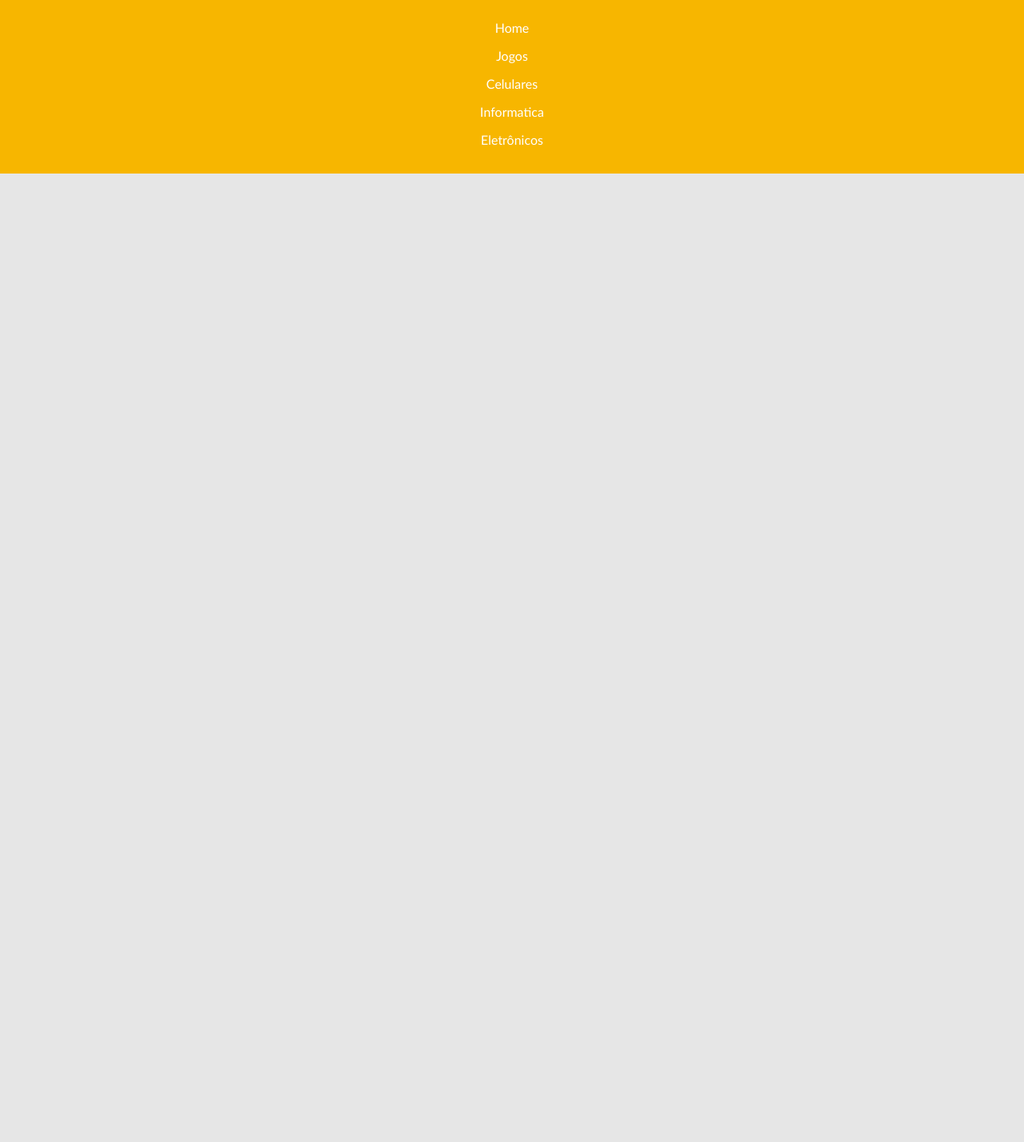
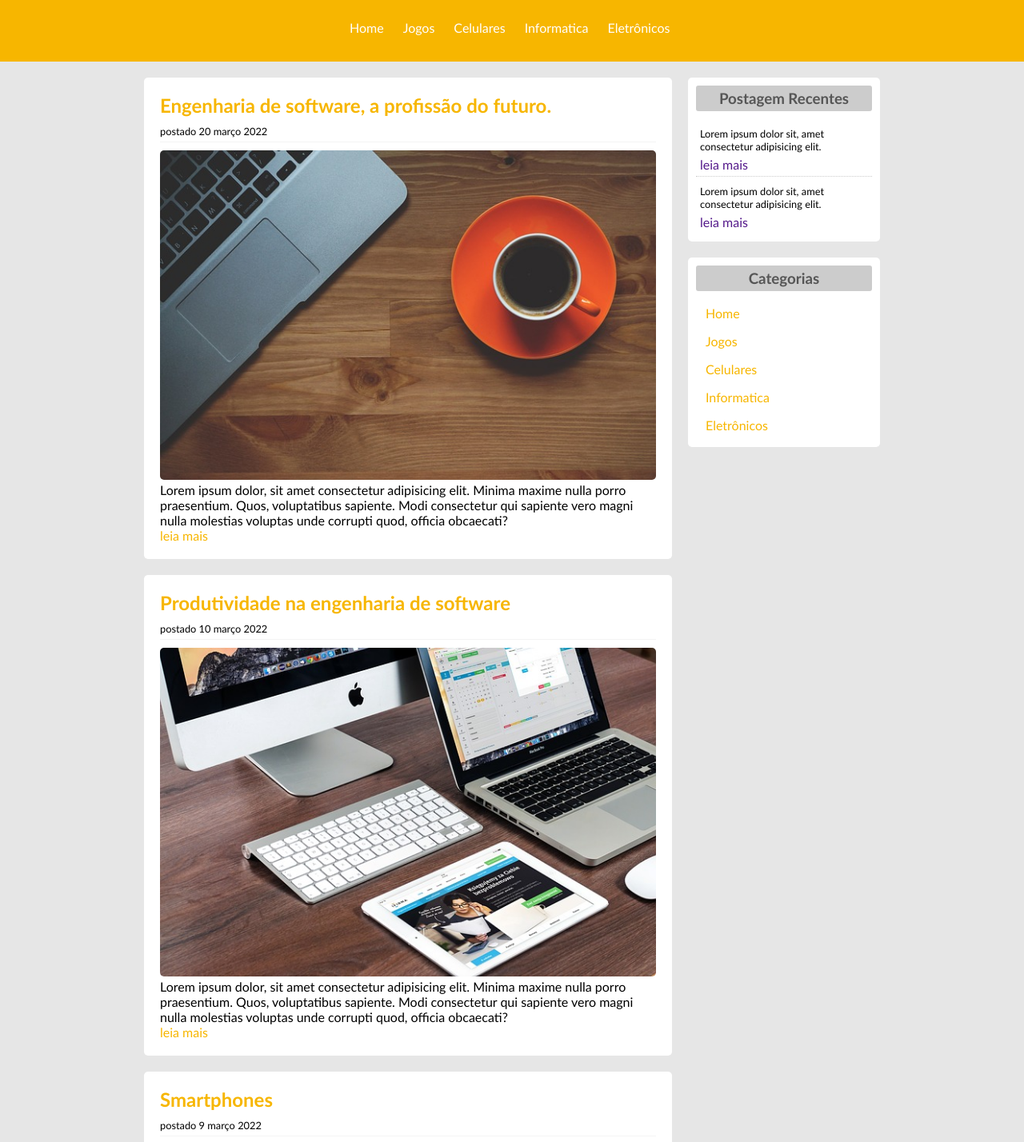
Before and after one commit to LuizFernandoDeveloper/TecBlog, a plain HTML site: page index.html in a window 1280 px wide. Shown: the part 76-1504 px from the top of the page at 80% size. Before the commit the page ends 800 px from the top, so only its background shows below. Drawn offline with Linux system fonts and the light colour scheme.

Commit message:
section post and side area finish

```diff
--- a/index.html
+++ b/index.html
@@ -7,7 +7,8 @@
     <link rel="stylesheet" href="./src/styles/config/reset.css">
     <link rel="stylesheet" href="./src/styles/main.css">
     <link rel="stylesheet" href="./src/styles/header.css">
-    <script type="module" src="./src/script/main.js"></script>
+    <link rel="stylesheet" href="./src/styles/main-content.css">
+    <link rel="stylesheet" href="./src/styles/footer.css">
     <title>TecBlog</title>
 </head>
 <body>
@@ -22,9 +23,102 @@
             <a href="">Informatica</a>
             <a href="">Eletrônicos</a>
         </nav>
-
-        <button onclick="clickMenuButton()" class="header__button-mobile"type="button" title="menu"></button>
+        <button class="header__button-mobile"type="button" title="menu"></button>
     </header>
+    <main class="main-content">
+        <article class="main-content__container" title="post do site">
+            <section class="main-content__container__posts">
+                <section class="main-content__container__posts__post">
+                    <h2>Engenharia de software, a profissão do futuro.</h2>
+                    <span>postado 20 março 2022</span>
+                    <img src="./src/images/imagem1.jpg" alt="um notebook e um café">
+                    <p>
+                        Lorem ipsum dolor, sit amet consectetur adipisicing elit.
+                        Minima maxime nulla porro praesentium. Quos, voluptatibus
+                        sapiente. Modi consectetur qui sapiente vero magni nulla
+                        molestias voluptas unde corrupti quod, officia obcaecati?
+                    </p>
+                    <a href="">leia mais</a>
+                </section>
+                <section class="main-content__container__posts__post">
+                    <h2>Produtividade na engenharia de software</h2>
+                    <span>postado 10 março 2022</span>
+                    <img src="./src/images/imagem2.jpg" alt="um notebook e um café">
+                    <p>
+                        Lorem ipsum dolor, sit amet consectetur adipisicing elit.
+                        Minima maxime nulla porro praesentium. Quos, voluptatibus
+                        sapiente. Modi consectetur qui sapiente vero magni nulla
+                        molestias voluptas unde corrupti quod, officia obcaecati?
+                    </p>
+                    <a href="">leia mais</a>
+                </section>
+                <section class="main-content__container__posts__post">
+                    <h2>Smartphones</h2>
+                    <span>postado 9 março 2022</span>
+                    <img src="./src/images/imagem3.jpg" alt="um notebook e um café">
+                    <p>
+                        Lorem ipsum dolor, sit amet consectetur adipisicing elit.
+                        Minima maxime nulla porro praesentium. Quos, voluptatibus
+                        sapiente. Modi consectetur qui sapiente vero magni nulla
+                        molestias voluptas unde corrupti quod, officia obcaecati?
+                    </p>
+                    <a href="">leia mais</a>
+                </section>
+                <section class="main-content__container__posts__post">
+                    <h2>Como as redes sociais impactam seus negocios</h2>
+                    <span>postado 5 março 2022</span>
+                    <img src="./src/images/imagem4.jpg" alt="um notebook e um café">
+                    <p>
+                        Lorem ipsum dolor, sit amet consectetur adipisicing elit.
+                        Minima maxime nulla porro praesentium. Quos, voluptatibus
+                        sapiente. Modi consectetur qui sapiente vero magni nulla
+                        molestias voluptas unde corrupti quod, officia obcaecati?
+                    </p>
+                    <a href="">leia mais</a>
+                </section>
+                <section class="main-content__container__posts__post">
+                    <h2>carros e a tecnologia presente neles</h2>
+                    <span>postado 3 março 2022</span>
+                    <img src="./src/images/imagem5.jpg" alt="carro e tecnologia">
+                    <p>
+                        Lorem ipsum dolor, sit amet consectetur adipisicing elit.
+                        Minima maxime nulla porro praesentium. Quos, voluptatibus
+                        sapiente. Modi consectetur qui sapiente vero magni nulla
+                        molestias voluptas unde corrupti quod, officia obcaecati?
+                    </p>
+                    <a href="">leia mais</a>
+                </section>
+            </section>
+            <aside class="main-content__container__side-area">
+                <section class="main-content__container__side-area__content">
+                    <h3 class="title">Postagem Recentes</h3>
+                    <div class="post">
+                        <p class="text">
+                            Lorem ipsum dolor sit, amet consectetur adipisicing elit.
+                        </p>
+                        <a href="" class="link">leia mais</a>
+                    </div>
+                    <div class="post">
+                        <p class="text">
+                            Lorem ipsum dolor sit, amet consectetur adipisicing elit.
+                        </p>
+                        <a href="" class="link">leia mais</a>
+                    </div>
+                </section>
+                <nav class="main-content__container__side-area__nav">
+                    <h3 class="title">Categorias</h3>
+                    <a href="">Home</a>
+                    <a href="">Jogos</a>
+                    <a href="">Celulares</a>
+                    <a href="">Informatica</a>
+                    <a href="">Eletrônicos</a>
+                </nav>
+            </aside>
+        </article>
+    </main>
+    <footer class="footer">
+        <h1 class="title">Tec<span>Blog</span></h1>
+    </footer>
     <script type="module" src="./src/script/main.js"></script>
 </body>
 </html>
--- a/src/script/main.js
+++ b/src/script/main.js
@@ -1,5 +1,7 @@
 import menuButton from "./module/menu.js";
 
-function clickMenuButton(){
+const buttonMenu = document.querySelector('.header__button-mobile');
+
+buttonMenu.addEventListener('click',function(){
     menuButton();
-}
+});
--- a/src/script/module/menu.js
+++ b/src/script/module/menu.js
@@ -1,13 +1,11 @@
+
 export default function menuButton(){
     const nav = document.querySelector('.header__nav');
-    let parameter = false;
 
-    if(parameter == false){
+    if(nav.classList.length == 1){
         nav.classList.add('header__nav--is-active');
-        parameter = true;
     }
     else{
         nav.classList.remove('header__nav--is-active');
-        parameter = false;
     }
 }
--- /dev/null
+++ b/src/styles/footer.css
@@ -0,0 +1,17 @@
+.footer{
+    max-width: 100vw;
+    width: 100%;
+    background-color:#f7b600;
+    padding: 20px 0;
+    margin: 0 auto;
+}
+
+.footer .title{
+    text-align: center;
+    font-weight: 400;
+    color: #4e4e4e;
+}
+
+.footer .title span{
+    color: white
+}
--- a/src/styles/header.css
+++ b/src/styles/header.css
@@ -34,11 +34,18 @@
     background-color: white;
 }
 
+.header__nav{
+    display: flex;
+    position: initial;
+    max-width: 430px;
+    margin: 0 auto;
+}
+
 .header__nav--is-active{
     transition: width 1s ease;
-    padding: 10px;
-    width: auto;
+    width:100% !important;
 }
+
 .header__button-mobile{
     display:none;
     width: 40px;
@@ -50,21 +57,25 @@
     background-size: cover;
 }
 
-
 @media(max-width: 640px){
     .header__nav{
-        padding: 0;
-        max-width: 30vw;
-        width: 0px;
+        padding: 10px 0;
+        max-width: 40vw;
+        width: 0;
         overflow: hidden;
         position: absolute;
         margin-left: -15px;
         margin-top:59px;
         display: block;
-        text-align: left;
         border-radius:  0  0 5px 0 ;
         background-color: #efd796;
+        transition: width 1s ease;
     }
+
+    .header__nav a{
+        margin: 0 10px;
+    }
+
     .header__button-mobile{
         display: initial;
     }
--- /dev/null
+++ b/src/styles/main-content.css
@@ -0,0 +1,143 @@
+.main-content{
+    background-color: transparent;
+    max-width: 920px;
+    width: 100%;
+    margin: 0 auto;
+}
+
+@media(max-width: 768px){
+    .main-content{
+        max-width: 90vw;
+    }
+}
+
+.main-content__container{
+    width: 100%;
+    height: 100%;
+    display: flex;
+    gap: 20px;
+}
+
+.main-content__container__posts{
+    max-width: 660px;
+    width: 100%;
+}
+
+@media(max-width: 768px){
+    .main-content__container__posts{
+        max-width: 100%;
+    }
+}
+
+.main-content__container__posts__post{
+    padding: 20px;
+    margin-bottom: 20px;
+    margin-top: 20px;
+    background-color: white;
+    border-radius: 5px;
+}
+
+.main-content__container__posts__post h2{
+    color: #f7b600;
+}
+@media(max-width: 768px){
+    .main-content__container__posts__post h2{
+        font-size: 1.2em;
+    }
+}
+.main-content__container__posts__post span{
+    margin: 10px 0;
+    display: block;
+    font-size: .8em;
+    border-bottom: 1px solid #f4f4f4;
+    padding-bottom: 5px;
+}
+
+.main-content__container__posts__post img{
+    width: 620px;
+    border-radius: 5px;
+}
+@media(max-width: 768px){
+    .main-content__container__posts__post img{
+        width: 100%;
+    }
+}
+.main-content__container__posts__post a{
+    text-decoration: none;
+    color: #f7b600;
+}
+
+.main-content__container__posts__post a:hover{
+    text-decoration: underline;
+}
+
+.main-content__container__side-area{
+    max-width: 240px;
+    width: 100%;
+}
+@media(max-width: 768px){
+    .main-content__container__side-area{
+        display: none;
+    }
+}
+.main-content__container__side-area__content{
+    background-color: white;
+    margin: 20px 0;
+    padding: 10px;
+    border-radius: 5px;
+}
+
+.main-content__container__side-area__content .title ,.main-content__container__side-area__nav .title{
+    color: #565656;
+    background-color: #ccc;
+    padding: 5px;
+    border-radius: 3px;
+    text-align: center;
+    margin-bottom: 10px;
+}
+
+.main-content__container__side-area__content .post{
+    padding: 5px;
+    border-bottom: 1px dotted #CCC;
+}
+
+.main-content__container__side-area__content .post a{
+    text-decoration: none;
+}
+
+.main-content__container__side-area__content .post a:hover{
+    text-decoration: underline;
+}
+
+.main-content__container__side-area__content .post:last-child{
+    border-bottom: none;
+}
+
+.main-content__container__side-area__content .post .text{
+    font-size: 0.8em;
+    padding: 5px 0 ;
+}
+
+.main-content__container__side-area__nav{
+    background-color: white;
+    border-radius: 5px;
+    padding: 10px;
+    display: block;
+}
+
+.main-content__container__side-area__nav a{
+    text-decoration: none;
+    padding: 8px 12px;
+    border-radius: 5px;
+    display: block;
+}
+
+.main-content__container__side-area__nav a:visited ,
+.main-content__container__side-area__nav a:link{
+    color: #f7b600;
+}
+
+.main-content__container__side-area__nav a:hover{
+    color: white;
+    background-color: #f7b600;
+}
```
